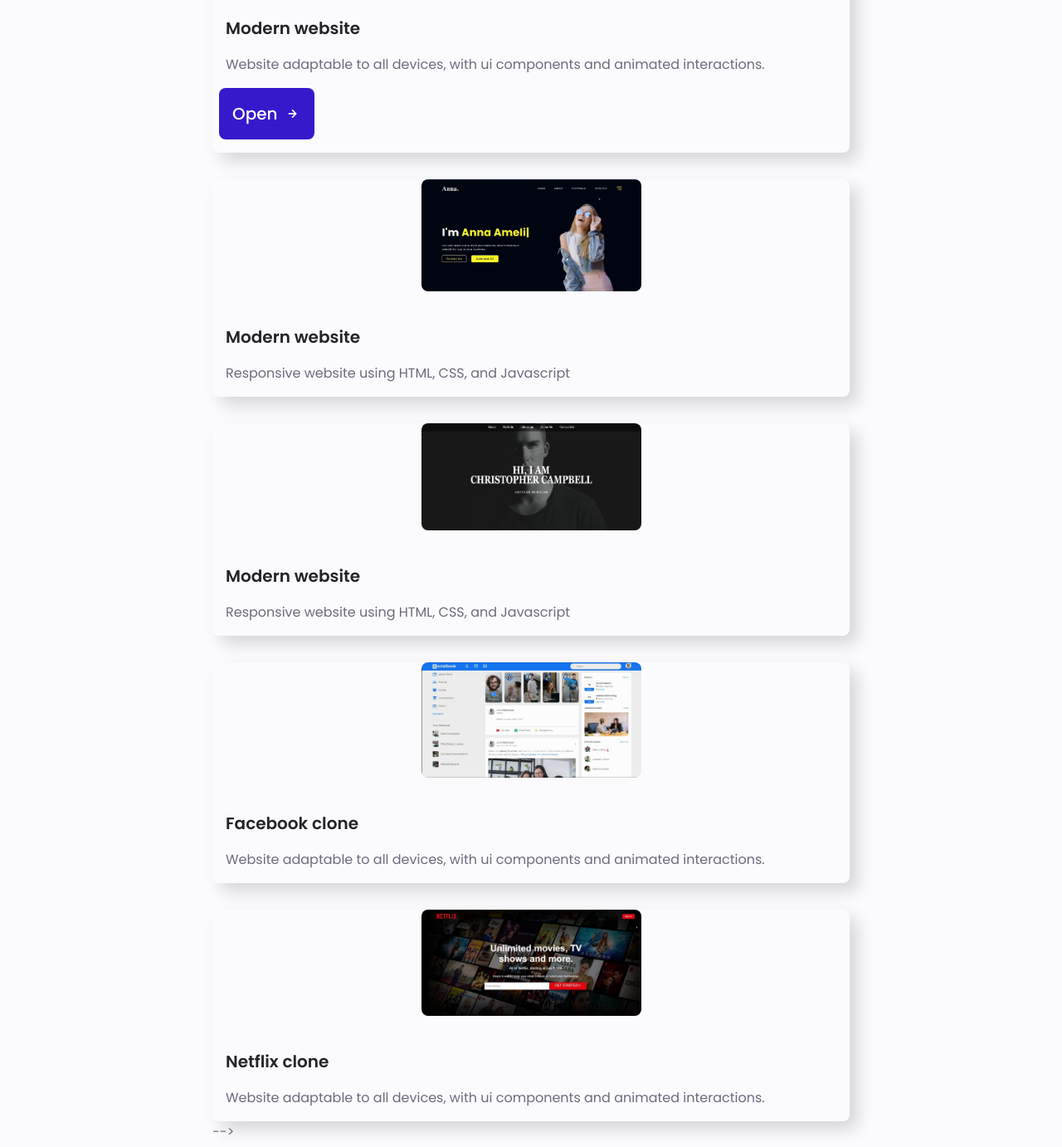
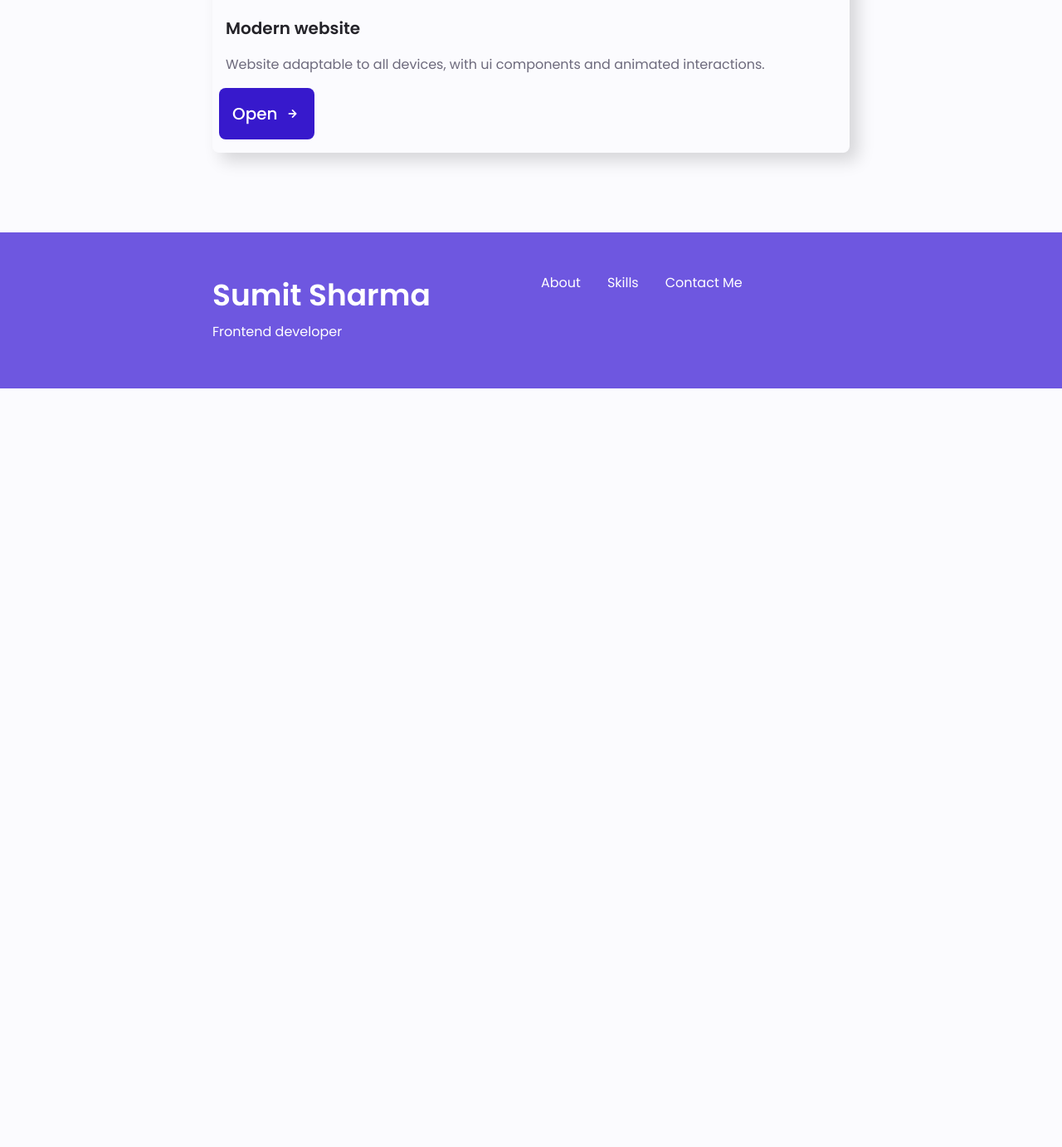
Before and after one commit to kvinaaaaykumar/tztsumit, a plain HTML site: page index.html in a window 1280 px wide. Shown: the part 1758-3140 px from the top of the page at 83% size. After the commit the page ends 2274 px from the top, so only its background shows below. Drawn offline with nearby package versions, Linux system fonts and the light colour scheme.

Commit message:
Update index.html

```diff
--- a/index.html
+++ b/index.html
@@ -230,62 +230,7 @@
 
                         </div>
 
-                        <!--
-                        <!--==================== PORTFOLIO 2 ====================-->
-                        <div class="box__shadow">
-                            <div class="protfolio__content grid">
-                                <img src="assets/img/7.jpeg" class="protfolio__img">
 
-                                <div class="protfolio__data">
-                                    <h3 class="protfolio__title">Modern website</h3>
-                                    <p class="protfolio__description">Responsive website using HTML, CSS, and Javascript </p>
-
-                                </div>
-                            </div>
-
-                        </div>
-                        <!--==================== PORTFOLIO 3 ====================-->
-                        <div class="box__shadow">
-                            <div class="protfolio__content grid">
-                                <img src="assets/img/4.jpeg" class="protfolio__img">
-
-                                <div class="protfolio__data">
-                                    <h3 class="protfolio__title">Modern website</h3>
-                                    <p class="protfolio__description">Responsive website using HTML, CSS, and Javascript </p>
-
-                                </div>
-                            </div>
-
-                        </div>
-                        <!--==================== PORTFOLIO 4 ====================-->
-                        <div class="box__shadow">
-                            <div class="protfolio__content grid">
-                                <img src="assets/img/5.jpeg" class="protfolio__img">
-
-                                <div class="protfolio__data">
-                                    <h3 class="protfolio__title">Facebook clone</h3>
-                                    <p class="protfolio__description">Website adaptable to all devices, with ui components and animated interactions.
-                                    </p>
-                                </div>
-                            </div>
-
-                        </div>
-                        <!--==================== PORTFOLIO 5 ====================-->
-                        <div class="box__shadow">
-                            <div class="protfolio__content grid">
-                                <img src="assets/img/3.jpeg" class="protfolio__img">
-
-                                <div class="protfolio__data">
-                                    <h3 class="protfolio__title">Netflix clone</h3>
-                                    <p class="protfolio__description">Website adaptable to all devices, with ui components and animated interactions.
-                                    </p>
-
-                                </div>
-                            </div>
-
-                        </div>
-
-                        -->
 
                     </div>
                 </div>
```
